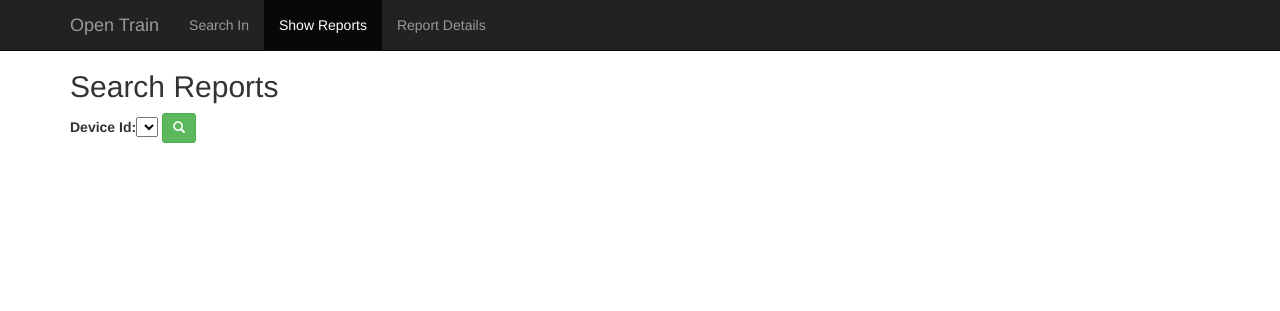
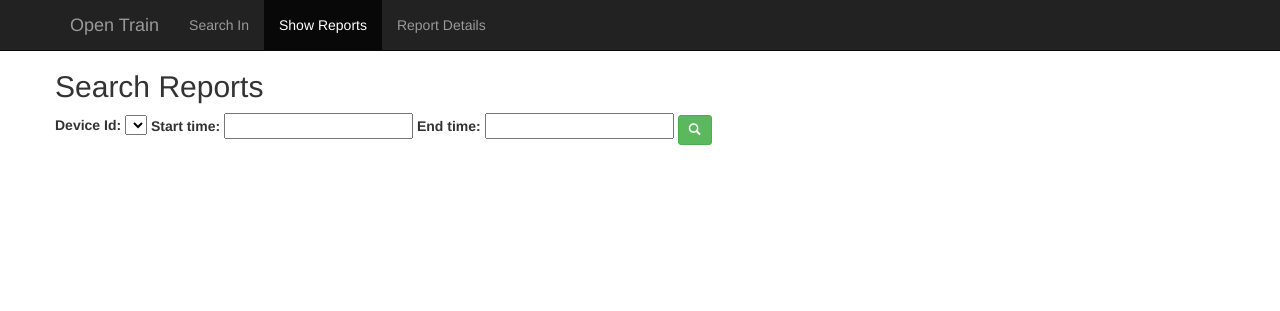
Before and after one commit to oferb/OpenTrains, a Django app: page /analysis/select-device-reports/ in a window 1280 px wide. Shown: the top 311 px of the page. Run offline with Django 3.2, Linux system fonts and the light colour scheme; lists and menus that the app fills with data are empty.

Commit message:
show maps

```diff
--- a/webserver/opentrain/analysis/forms.py
+++ b/webserver/opentrain/analysis/forms.py
@@ -1,4 +1,5 @@
 from django import forms
+from bootstrap3_datetime.widgets import DateTimePicker
 
 def get_labels():
     import models
@@ -28,6 +29,20 @@ class LabelsForm(forms.Form):
 
 class ReportsForm(forms.Form):
     device_desc = forms.ChoiceField(choices=get_device_ids_summary(),label='Device Id')
+    start_time = forms.DateTimeField(
+                                            input_formats = ['%Y-%m-%d %H:%M'],
+                                            required=False,
+                                            widget=DateTimePicker(options={"format": "YYYY-MM-DD HH:mm",
+                                                                           "pickTime": True,
+                                                                           "pickSeconds" : False}))
+
+    end_time = forms.DateTimeField(
+                                            input_formats = ['%Y-%m-%d %H:%M'],
+                                            required=False,
+                                            widget=DateTimePicker(options={"format": "YYYY-MM-DD HH:mm",
+                                                                           "pickTime": True,
+                                                                           "pickSeconds" : False}))
+
 
 class ReportDetailForm(forms.Form):
     report_id = forms.CharField(max_length=20,label='Report ID')
--- a/webserver/opentrain/analysis/templates/analysis/show_reports.html
+++ b/webserver/opentrain/analysis/templates/analysis/show_reports.html
@@ -9,37 +9,71 @@
 {% endif %}
 {% endblock %}
 
-
 {% block content %}
+{{ form.media }}
 <div class="container">
+	<div class="row">
     	<h2>Search Reports</h2>
-    <form method="post" role="form">
-        {{form}}
+    	<form class="form-inline" method="post" role="form">
+        	{% for field in form %}
+        		<div class="form-group">
+        			<label>{{ field.label_tag }}</label>
+    				{{ field }}
+    			</div>
+			{% endfor %}
         	{% csrf_token %}
         	<button type="submit" class="btn btn-success btn-sm">
             	<span class="glyphicon glyphicon-search"></span>
        		</button>
    		 </form>
+   </div>
    {% if device_id %}
    <br/>
+   <div class="row">
+   		<div class="col-md-3">
 	   		<div class="well">
-	<p>Map for device id <b>{{device_id}}</b> between <span id="start_time"></span> to <span id="end_time"></span> in <span id="device_date"></span></p>
-	<p># of reports with loc: {{reports|length}}</p>
+		    	<!--<p>Time filter: from <span id="filter_start_time"></span> to <span id="filter_end_time"></span></p>-->
+				<p>Map for device id <b>{{device_id}}</b></p>
+				<p>Between <span id="start_time"></span> to <span id="end_time"></span> in <span id="device_date"></span></p>
+				<p>Full Range is between <span id="global_start_time"></span> to <span id="global_end_time"></span>)</p>
+				<p># of reports with loc: {{reports|length}} ({{global_reports_count}})</p>
 				<p># of reports without loc: {{no_loc_reports_count}}</p>
 				<p># of station points: {{stop_points_count}}</p>
 			</div>
+		</div>
+		<div class="col-md-9">
 			<div id="map"></div>
+		</div>
+	</div>
 	<script src="http://cdn.leafletjs.com/leaflet-0.7.1/leaflet.js"></script>
 	<script src="{% static 'common/js/ot_map_utils.js' %}"></script>
 	<script>
+		{% if start_time %}
 			$("#start_time").html(toHourMinSec(new Date("{{start_time.isoformat}}")));
 			$("#end_time").html(toHourMinSec(new Date("{{end_time.isoformat}}")));
+		{% else %}
+			$("#start_time").html('n/a');
+			$("#end_time").html('n/a');
+		{% endif %}
+		$("#global_start_time").html(toHourMinSec(new Date("{{global_start_time.isoformat}}")));
+		$("#global_end_time").html(toHourMinSec(new Date("{{global_end_time.isoformat}}")));
 		$("#device_date").html(toDate(new Date("{{start_time.isoformat}}")));
+		{% if filter_start_time %}
+			//$("#filter_start_time").html(toLocalDt(new Date("{{filter_start_time.isoformat}}")));
+		{% else %}
+			//$("#filter_start_time").html('all');
+		{% endif %}
+		{% if filter_end_time %}
+			//$("#filter_end_time").html(toLocalDt(new Date("{{filter_end_time.isoformat}}")));
+		{% else %}
+			//$("#filter_end_time").html('all');
+		{% endif %}
+		{% if reports %}
 		{% include 'analysis/analysis_map.js' %}
 		$(function() {
 			initMap();
 		});
-
+		{% endif %}
 	</script>
     {% endif %}
 </div>
--- a/webserver/opentrain/analysis/views.py
+++ b/webserver/opentrain/analysis/views.py
@@ -1,9 +1,11 @@
 import urllib
+import datetime
 from django.shortcuts import render
 import forms
 import models
 from django.views.generic.base import View
 from django.http.response import HttpResponseRedirect, HttpResponse
+import common.ot_utils
 
 # Create your views here.
 
@@ -37,6 +39,10 @@ class ShowDeviceReports(View):
         ctx = dict()
         if req.GET.get('device_desc'):
             device_desc = req.GET['device_desc']
+            start_time = req.GET.get('start_time',None)
+            end_time = req.GET.get('end_time',None)
+            filter_start_time = common.ot_utils.parse_form_date(start_time)
+            filter_end_time = common.ot_utils.parse_form_date(end_time)
             try:
                 (device_id,device_date,device_count) = device_desc.split('::::')
             except ValueError:
@@ -48,21 +54,60 @@ class ShowDeviceReports(View):
             except ValueError:
                 return HttpResponse(status=400,content='Wrong query paramter')
             qs = models.Report.objects.filter(device_id=ctx['device_id'],my_loc__isnull=False)
+            global_reports_count = qs.count()
+            global_first_report = qs.earliest('timestamp')
+            global_last_report = qs.latest('timestamp')
             #qs = qs.filter(timestamp__day=device_date_day,timestamp__month=device_date_month,timestamp__year=device_date_year)
+            if filter_start_time:
+                qs = qs.filter(timestamp__gte=filter_start_time)
+            if filter_end_time:
+                qs = qs.filter(timestamp__lte=filter_end_time+datetime.timedelta(seconds=60))
             qs = qs.order_by('timestamp')
+            reports_count = qs.count()
+            if reports_count > 0:
+                first_report = qs.earliest('timestamp')
+                last_report = qs.latest('timestamp')
+            else:
+                first_report = None
+                last_report = None
             qs = qs.prefetch_related('wifi_set','my_loc')
             reports = list(qs)
+            ctx['filter_start_time'] = filter_start_time
+            ctx['filter_end_time'] = filter_end_time
             ctx['reports'] =  reports
             ctx['no_loc_reports_count'] = models.Report.objects.filter(device_id=ctx['device_id'],my_loc__isnull=True).count()
             ctx['stop_points_count'] = sum(1 for r in reports if r.is_station())
-            ctx['center'] = dict(lon=ctx['reports'][0].my_loc.lon,lat=ctx['reports'][0].my_loc.lat)
-            ctx['start_time'] = ctx['reports'][0].timestamp
-            ctx['end_time'] = ctx['reports'][-1].timestamp
+            if reports:
+                ctx['center'] = dict(lon=ctx['reports'][0].my_loc.lon,lat=ctx['reports'][0].my_loc.lat)
+            if first_report:
+                ctx['start_time'] = first_report.timestamp
+                ctx['end_time'] = last_report.timestamp
+            ctx['global_start_time'] = global_first_report.timestamp
+            ctx['global_end_time'] = global_last_report.timestamp
+            ctx['global_reports_count'] = global_reports_count
+
             f = forms.ReportsForm()
             f.fields['device_desc'].initial = device_desc
+            form_first_time = None
+            if first_report:
+                form_first_time = first_report.timestamp
+            elif filter_start_time:
+                form_first_time = filter_start_time
+
+            form_last_time = None
+            if last_report:
+                form_last_time = last_report.timestamp
+            elif filter_end_time:
+                form_last_time = filter_end_time
+
+            f.fields['start_time'].initial = form_first_time
+            f.fields['end_time'].initial = form_last_time
             ctx['form'] = f
+
         else:
-            ctx['form'] = forms.ReportsForm()
+            f = forms.ReportsForm()
+            ctx['form'] = f
+
         result = render(req,'analysis/show_reports.html',ctx)
         return result
 
@@ -70,7 +115,11 @@ class ShowDeviceReports(View):
         form = forms.ReportsForm(req.POST)
         if form.is_valid():
             device_desc = form.cleaned_data['device_desc']
-            qs = urllib.urlencode(dict(device_desc=device_desc))
+            start_time = form.cleaned_data['start_time']
+            end_time = form.cleaned_data['end_time']
+            qs = urllib.urlencode(dict(device_desc=device_desc,
+                                       start_time=start_time,
+                                       end_time=end_time))
             return HttpResponseRedirect('%s?%s' % (req.path,qs))
         ctx = dict()
         ctx['form'] = form
--- a/webserver/opentrain/opentrain/settings.py
+++ b/webserver/opentrain/opentrain/settings.py
@@ -88,7 +88,7 @@ DATABASES = {
 
 LANGUAGE_CODE = 'en-us'
 
-TIME_ZONE = 'Israel'
+TIME_ZONE = 'Asia/Jerusalem'
 
 USE_I18N = True
 
```
Also changed, not shown: webserver/opentrain/common/ot_utils.py (+9 -1 lines). Lines whose indentation alone changed are shown as unchanged.
